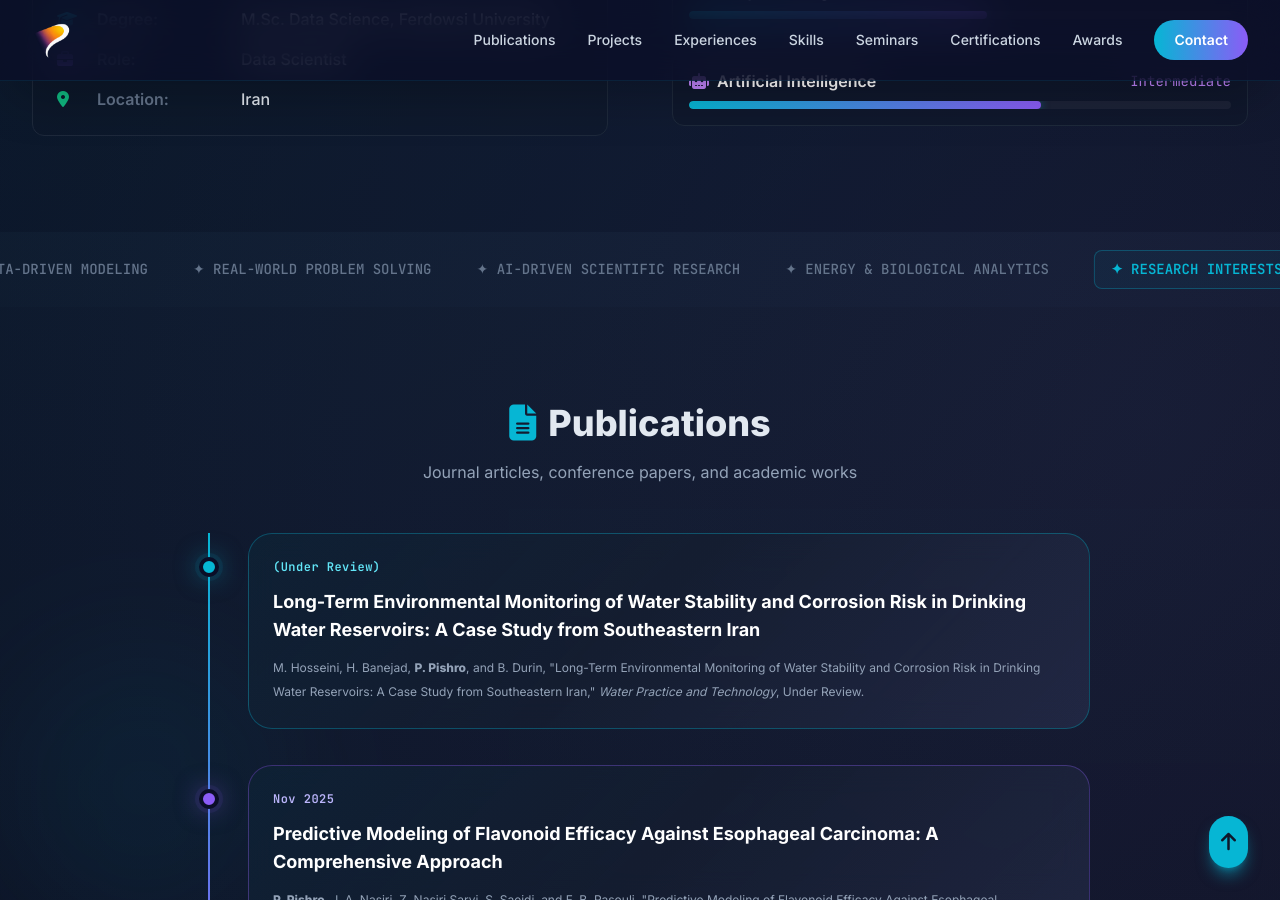
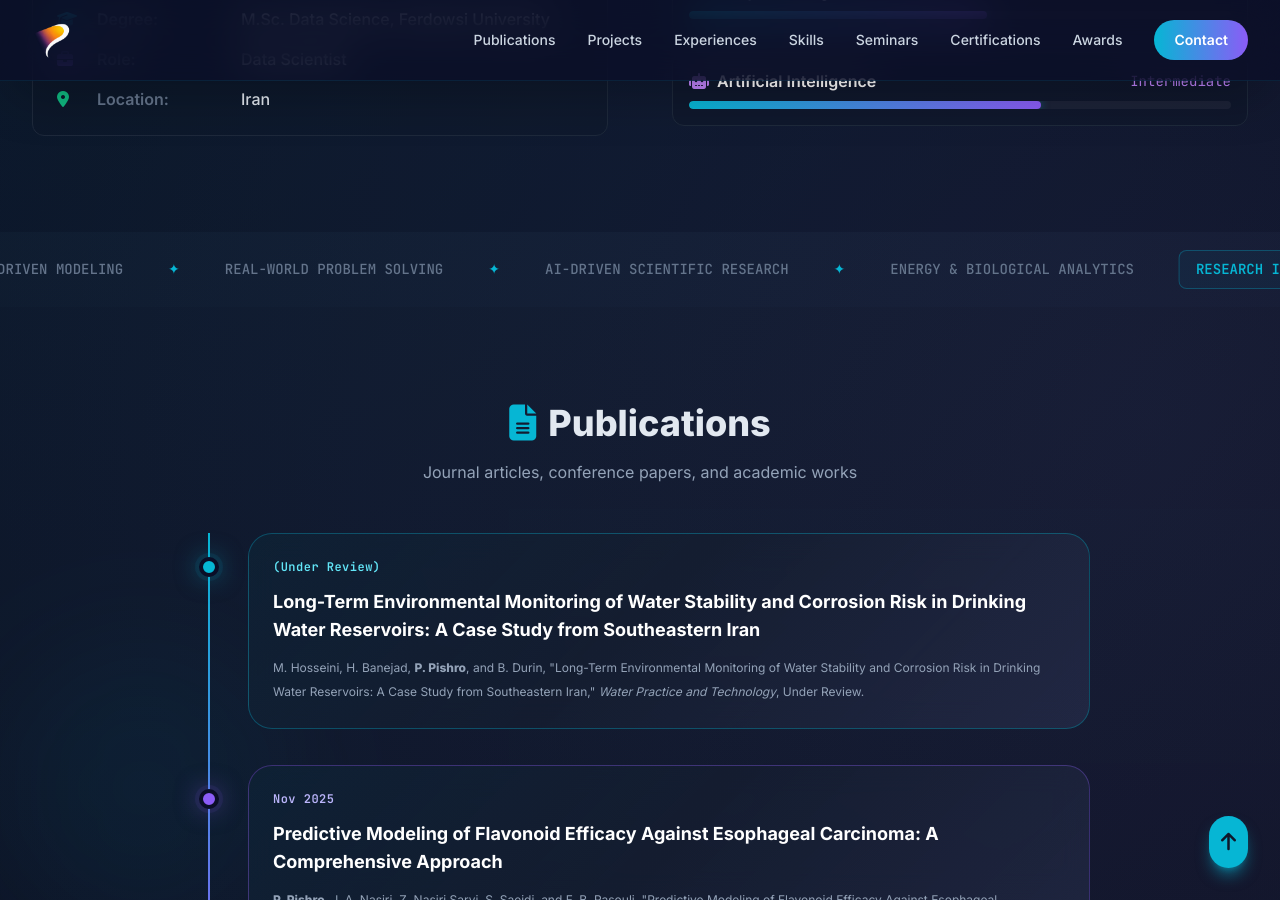
Before and after one commit to ParhamPishro/ParhamPishro.github.io, a Jekyll site: the page index.html, which Jekyll copies as it is, in a window 1280 px wide and 900 px high, scrolled down 1270 px. Built offline with Jekyll 4.4.1, drawn with Linux system fonts in a browser that asks for light colours; nearby versions of some CDN libraries; comment, search, counter and statistics services are not loaded.

Commit message:
Update index.html

```diff
--- a/index.html
+++ b/index.html
@@ -1350,39 +1350,47 @@
                     <b> RESEARCH INTERESTS </b>
                 </span>
                 <span class="infinite-ticker-item">
-                    ✦ APPLIED MACHINE LEARNING
+                    APPLIED MACHINE LEARNING
                 </span>
+                <span class="infinite-ticker-item text-accent">✦</span>
                 <span class="infinite-ticker-item">
-                    ✦ DATA-DRIVEN MODELING
+                    DATA-DRIVEN MODELING
                 </span>
+                <span class="infinite-ticker-item text-accent">✦</span>
                 <span class="infinite-ticker-item">
-                    ✦ REAL-WORLD PROBLEM SOLVING
+                    REAL-WORLD PROBLEM SOLVING
                 </span>
+                <span class="infinite-ticker-item text-accent">✦</span>
                 <span class="infinite-ticker-item">
-                    ✦ AI-DRIVEN SCIENTIFIC RESEARCH
+                    AI-DRIVEN SCIENTIFIC RESEARCH
                 </span>
+                <span class="infinite-ticker-item text-accent">✦</span>
                 <span class="infinite-ticker-item">
-                    ✦ ENERGY & BIOLOGICAL ANALYTICS
+                    ENERGY & BIOLOGICAL ANALYTICS
                 </span>
             </div>
 
             <!-- Second copy -->
             <div class="infinite-ticker-group">
                 <span class="infinite-ticker-item text-accent font-bold px-4 py-2 rounded-lg border border-accent/30 bg-accent/5">
-                    <b>✦ RESEARCH INTERESTS</b>
+                    <b> RESEARCH INTERESTS </b>
                 </span>
                 <span class="infinite-ticker-item">
-                    ✦ APPLIED MACHINE LEARNING
+                    APPLIED MACHINE LEARNING
                 </span>
+                <span class="infinite-ticker-item text-accent">✦</span>
                 <span class="infinite-ticker-item">
-                    ✦ DATA-DRIVEN MODELING
+                    DATA-DRIVEN MODELING
                 </span>
+                <span class="infinite-ticker-item text-accent">✦</span>
                 <span class="infinite-ticker-item">
-                    ✦ REAL-WORLD PROBLEM SOLVING
+                    REAL-WORLD PROBLEM SOLVING
                 </span>
+                <span class="infinite-ticker-item text-accent">✦</span>
                 <span class="infinite-ticker-item">
-                    ✦ AI-DRIVEN SCIENTIFIC RESEARCH
+                    AI-DRIVEN SCIENTIFIC RESEARCH
                 </span>
+                <span class="infinite-ticker-item text-accent">✦</span>
                 <span class="infinite-ticker-item">
                     ✦ ENERGY & BIOLOGICAL ANALYTICS
                 </span>
```
